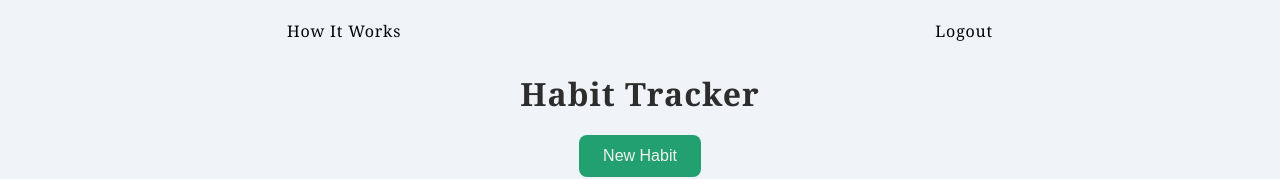
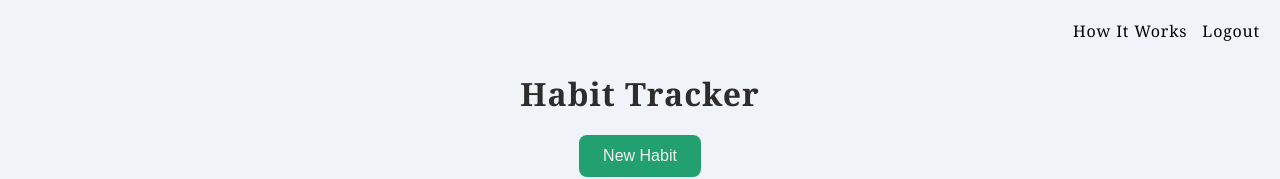
Before and after one commit to dvernon5/HabitTracker, a plain HTML site: page client/public/pages/app.html in a window 1280 px wide. Shown: the top 179 px of the page. Drawn offline with Linux system fonts and the light colour scheme; no server answers.

Commit message:
Added margin to the navbar links

```diff
--- a/client/public/css/app.css
+++ b/client/public/css/app.css
@@ -13,13 +13,17 @@ body {
 /* Logout button */
 nav {
     display: flex;
-    justify-content: space-around;
+    justify-content: flex-end;
 }
 
 nav a {
     text-decoration: none;
     letter-spacing: 0.05em;
-    color: rgba(0, 0, 0, 0.997)
+    color: rgba(0, 0, 0, 0.997);
+}
+
+#how-it-works-btn {
+    margin-right: 15px;
 }
 
 nav a:hover {
@@ -42,6 +46,7 @@ nav a:hover {
     text-align: left; /* Align the text evenly */
     color: #2d2d2d;
     line-height: 2;
+    font-size: 1.1em;
 }
 
 /* Habit Tracker App Headers */
```
